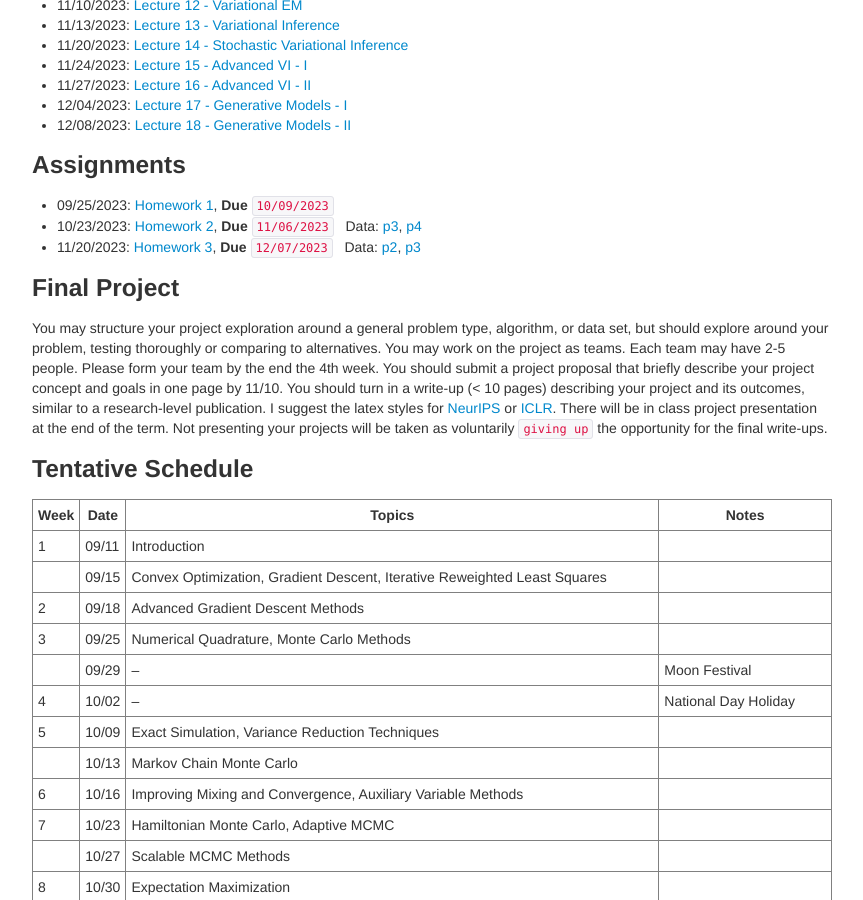
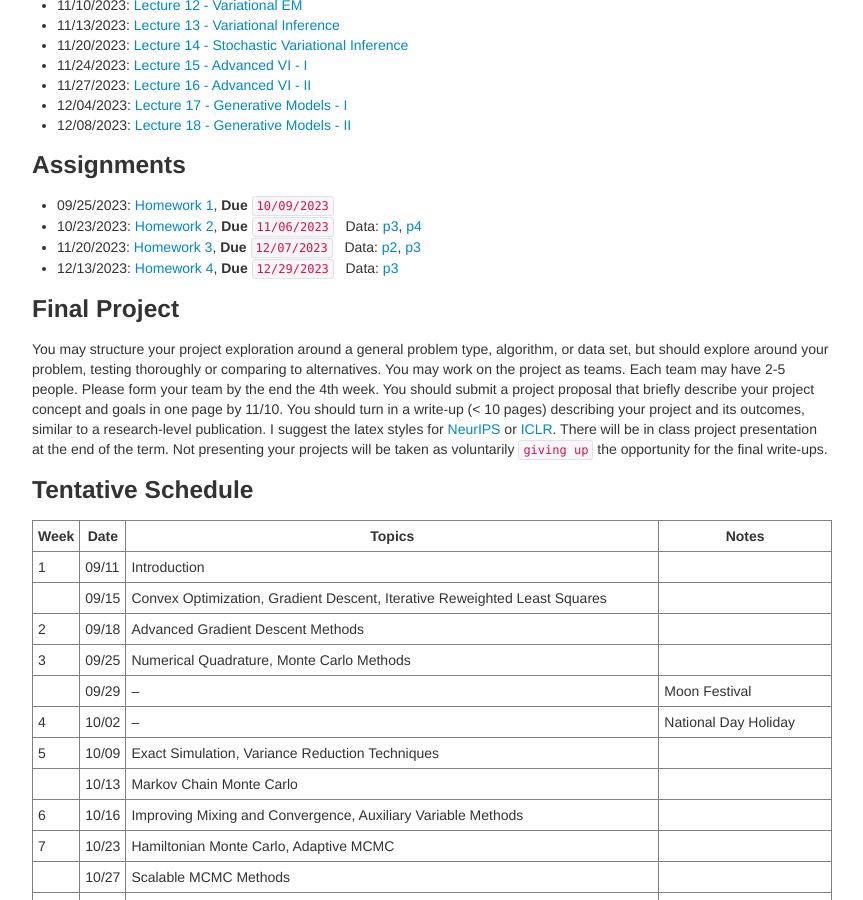
Before and after one commit to zcrabbit/zcrabbit.github.io, a Jekyll site: the page built from courses/smcm-f23.md, in a window 1280 px wide and 900 px high, scrolled down 1388 px. Shown: the whole window, without its empty margins (208-1071 px from the left). Built offline with Jekyll 4.4.1, drawn with Linux system fonts in a browser that asks for light colours.

Commit message:
homework 4 out

```diff
--- a/courses/smcm-f23.md
+++ b/courses/smcm-f23.md
@@ -61,6 +61,7 @@ We will use python during the course. A good Python tutorial is available at <ht
 - 09/25/2023: [Homework 1]({{sites.baseurl}}/static/slides/smcm_fall23/hw01.pdf), **Due** `10/09/2023`
 - 10/23/2023: [Homework 2]({{sites.baseurl}}/static/slides/smcm_fall23/hw02.pdf), **Due** `11/06/2023` &nbsp; Data: [p3]({{sites.baseurl}}/static/datasets/probit_data.npy), [p4]({{sites.baseurl}}/static/datasets/mcs_hw2_p3_data.npy)
 - 11/20/2023: [Homework 3]({{sites.baseurl}}/static/slides/smcm_fall23/hw03.pdf), **Due** `12/07/2023` &nbsp; Data: [p2]({{sites.baseurl}}/static/datasets/absolute_gaussian_data.npy), [p3]({{sites.baseurl}}/static/datasets/btc_hw4_lda_data.p)
+- 12/13/2023: [Homework 4]({{sites.baseurl}}/static/slides/smcm_fall23/hw04.pdf), **Due** `12/29/2023` &nbsp; Data: [p3]({{sites.baseurl}}/static/datasets/banana_shape_data.npy)
 
 
 ### Final Project
```
Also changed, not shown: 3 other files.
